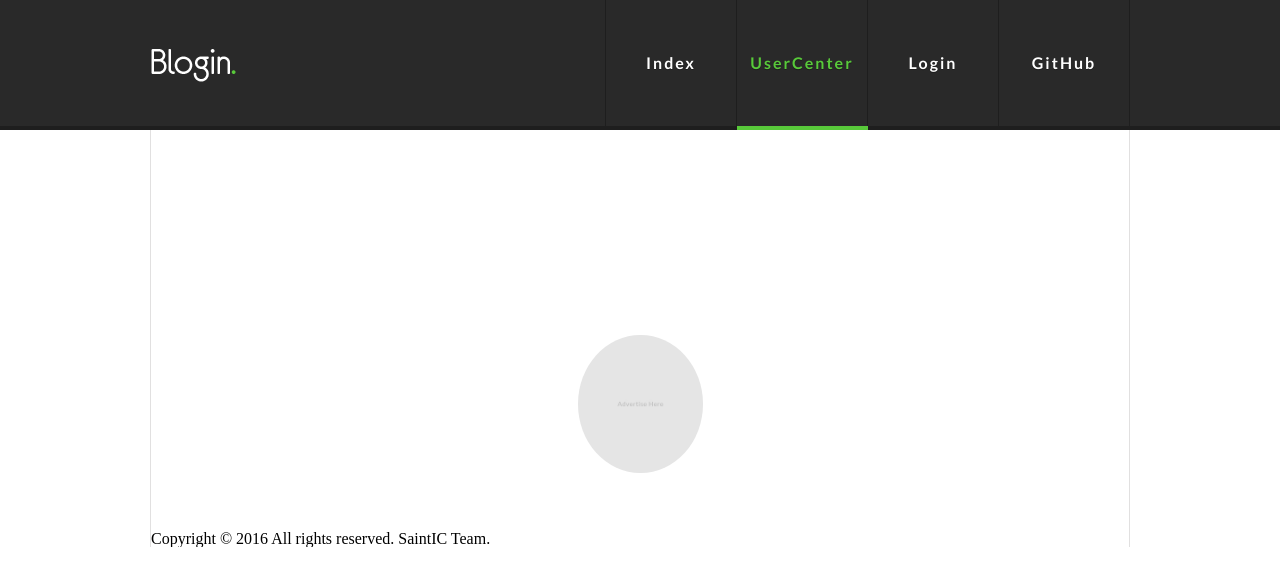
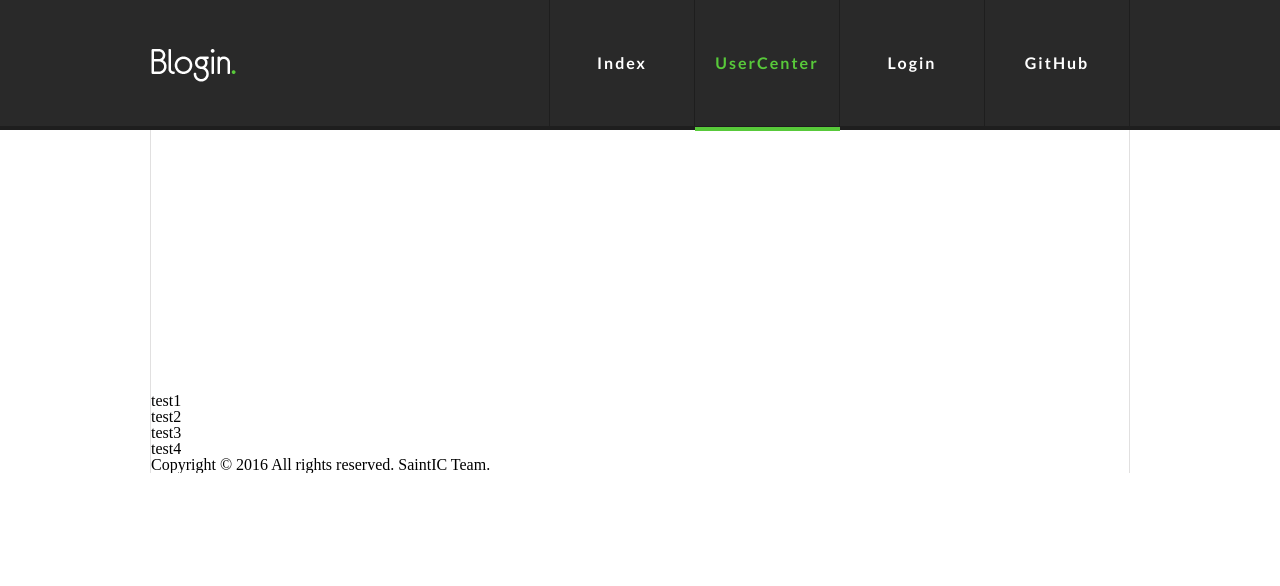
Before and after one commit to Aaron-Ming/Team, a Python web app: template src/templates/uc/home.html in a window 1280 px wide. Shown: the top 586 px of the page. Run offline with Jinja, Linux system fonts and the light colour scheme; the template is opened without the code that fills it: most values are stand-ins (such as "Sample title", 1, 10 or a date in 2020).

Commit message:
api/src/core/user.py avatar and front uc

```diff
--- a/src/main.py
+++ b/src/main.py
@@ -64,10 +64,10 @@
 def index():
     return render_template('front/index.html')
 
-@app.route('/uc')
-def uc():
+@app.route('/uc/<username>')
+def uc(username):
     if g.signin:
-        return render_template("uc/home.html", data={})
+        return render_template("uc/home.html", username=username)
     else:
         return redirect(url_for('login'))
 
--- a/src/static/css/front/main.css
+++ b/src/static/css/front/main.css
@@ -83,13 +83,13 @@
 
 ul.main_nav li a{
 	display: block;
-	width: 130px;
-	height: 71px;
+	width: 144px;
+	height: 72px;
 	padding-top: 55px;
 	border-right: 1px #1e1e1e solid;
 	vertical-align: middle;
 	text-decoration: none;
-	text-shadow: 0px 1px 0 #1e1e1e;
+	text-shadow: 0px 1px 1 #1e1e1e;
 	text-align: center;
 }
 
--- a/src/templates/front/index.html
+++ b/src/templates/front/index.html
@@ -30,7 +30,6 @@
     var NavId=null;
     var As=document.getElementById('nav').getElementsByTagName('li');
     NavId = As[0];
-    console.log(NavId);
     NavId.className='current';
 </script>
 {% endblock %}
--- a/src/templates/front/login.html
+++ b/src/templates/front/login.html
@@ -22,6 +22,7 @@
         </form>
         <script>
             function postForm(nextUrl) {
+                console.log("shangyiye: "+document.referer);
                 $.ajax({
                     url: '{{ url_for("auth") }}',
                     method: 'POST',
@@ -52,7 +53,6 @@
     var NavId=null;
     var As=document.getElementById('nav').getElementsByTagName('li');
     NavId = As[2];
-    console.log(NavId);
     NavId.className='current';
 </script>
 {% endblock %}
--- a/src/templates/uc/home.html
+++ b/src/templates/uc/home.html
@@ -9,13 +9,40 @@
         <div class="home">
             <!--头部-->
             <div class="home__header">
-            <img src="{% if data.get('avatar') %}{{ data.get('avatar') }}{% else %}{{ url_for('static', filename='img/ads.jpg') }}{% endif %}"/>
-            <h1>{% if data.get('cname') %}{{ data.get('cname') }}{% endif %}</h1><h2>{% if data.get('motto') %}{{ data.get('motto') }}{% endif %}</h2>
+                <img id="avatar" src="" />
+                <h1 id="cname"></h1><h2 id="motto"></h2>
             </div>
-        {% block content %}{% endblock %}
+            {% block content %}
+            <ul>
+                <li><a href='#'></a>test1</li>
+                <li><a href='#'></a>test2</li>
+                <li><a href='#'></a>test3</li>
+                <li><a href='#'></a>test4</li>
+            </ul>
+            {% endblock %}
             <!--页脚-->
             {% include "base/footer.html" %}
         </div>
+        <script>
+            $.ajax({
+                url: "https://api.saintic.com/user?username=" + {{ username }},
+                method: 'GET',
+                datatype: 'json',
+                success: function(res) {
+                    console.log({{ username }});
+                    console.log(res);
+                    var data= res.data;
+                    document.getElementById('avatar').src=data.avatar;
+                    document.getElementById('cname').innerHTML=data.cname;
+                    document.getElementById('motto').innerHTML=data.motto;
+                    document.title = document.title + " for " + data.username;
+                },
+                error: function(error){
+                    console.log(error);
+                    location.reload(true);
+                }
+            });
+        </script>
     </div>
 </section>
 {% endblock %}
@@ -24,7 +51,6 @@
     var NavId=null;
     var As=document.getElementById('nav').getElementsByTagName('li');
     NavId = As[1];
-    console.log(NavId);
     NavId.className='current';
 </script>
 {% endblock %}
```
Lines whose indentation alone changed are shown as unchanged.
